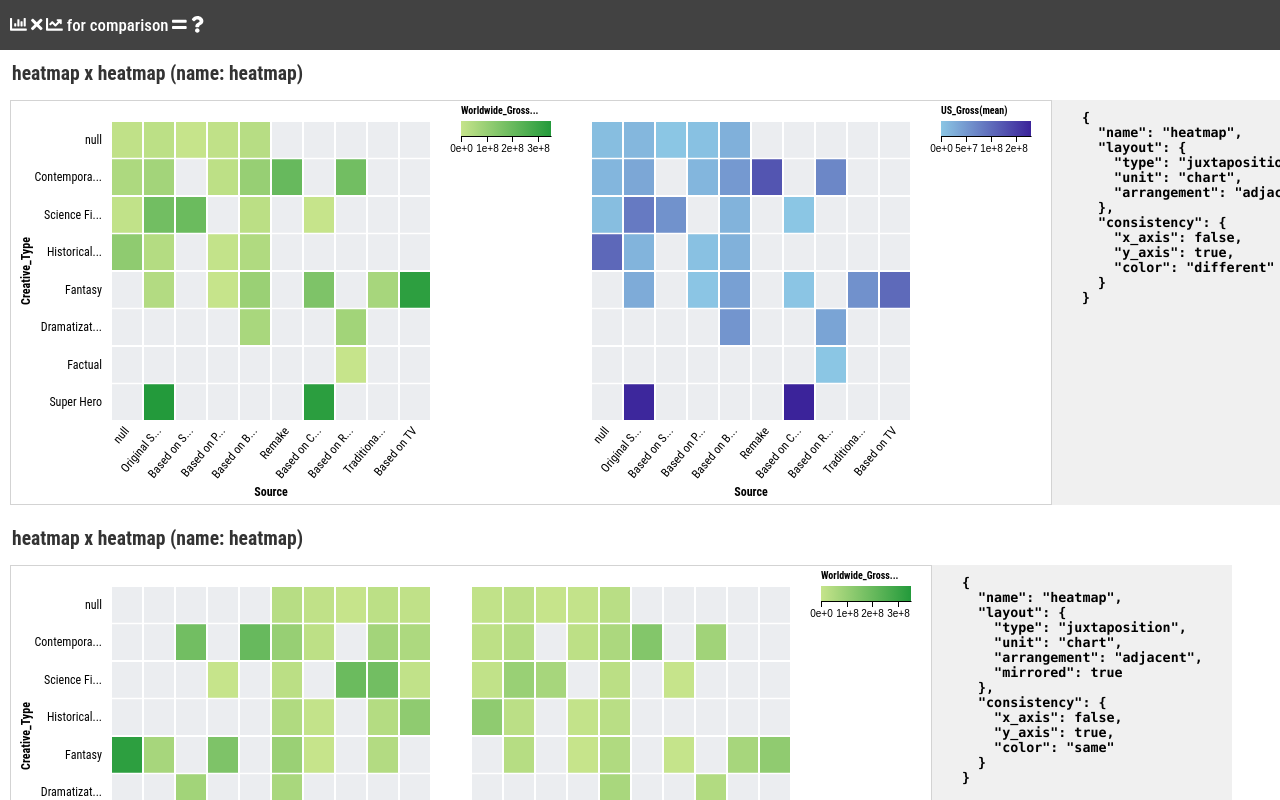
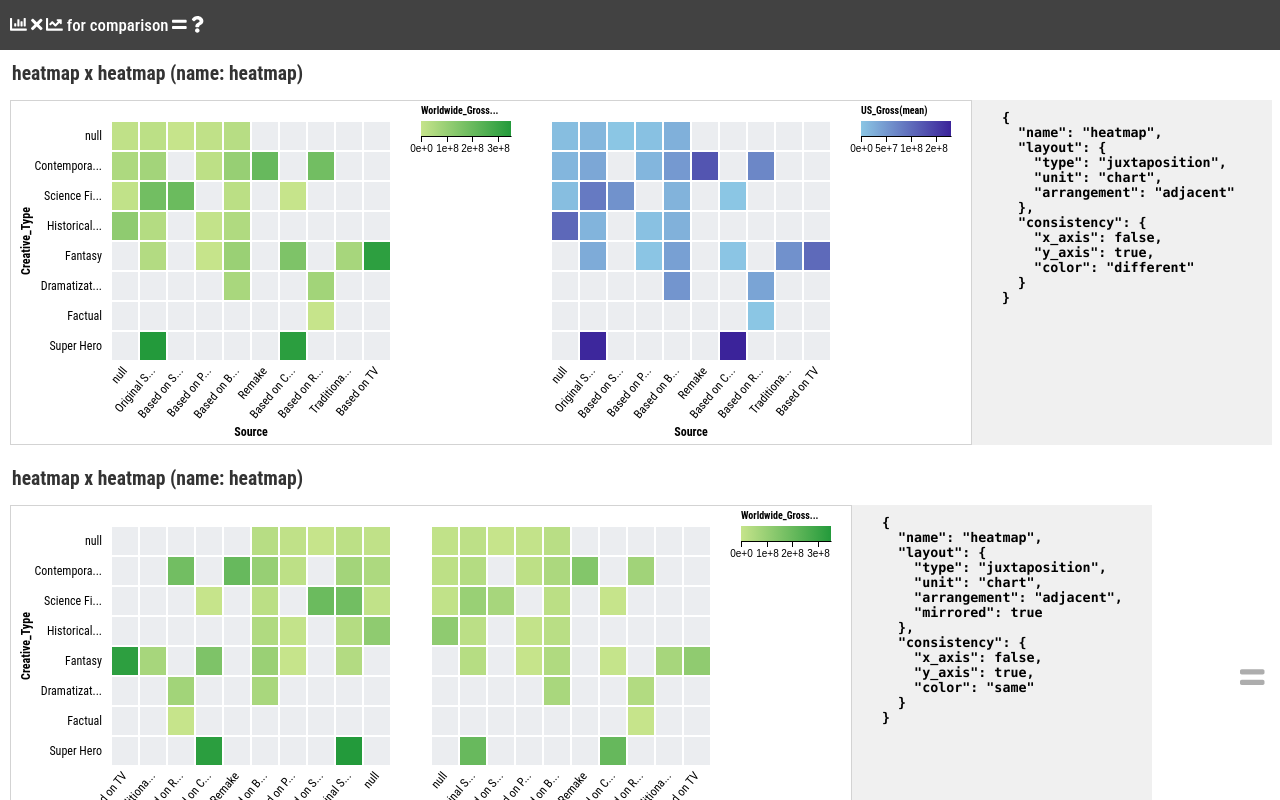
Before and after one commit to sehilyi/comparative-layout-explorer, a React app: page / in a window 1280 px wide. Built offline with nearby package versions, Linux system fonts and the light colour scheme.

Commit message:
Add nesting for all combinations with heatmap

```diff
--- a/src/components/visualizations/chart-styles/index.ts
+++ b/src/components/visualizations/chart-styles/index.ts
@@ -1,4 +1,4 @@
-import {BAR_GAP, CHART_SIZE, getConstantColor} from "../default-design-manager";
+import {BAR_GAP, CHART_SIZE, getConstantColor, NESTING_PADDING} from "../default-design-manager";
 import {SCATTER_POINT_SIZE} from "../scatterplots/default-design";
 import {DEFAULT_HEATMAP_CELL_PADDING} from "../heatmap/default-design";
 
@@ -11,6 +11,7 @@ export interface CommonChartStyle {
   aggregated: boolean   // TODO: do we really need this?
   // layout
   nestDim: 0 | 1 | 2
+  nestingPadding: number
   // chart common
   color: d3.ScaleOrdinal<string, {}> | d3.ScaleLinear<string, string>
   colorKey: string
@@ -67,6 +68,7 @@ export const DEFAULT_CHART_STYLE: CommonChartStyle = {
   aggregated: false,
   //layout
   nestDim: 0,
+  nestingPadding: NESTING_PADDING,
   //
   color: getConstantColor(),
   colorKey: "",
--- a/src/components/visualizations/chart-styles/layout-manager.ts
+++ b/src/components/visualizations/chart-styles/layout-manager.ts
@@ -1,7 +1,7 @@
 import {Spec} from "src/models/simple-vega-spec";
 
 import {Consistency, _CompSpecSolid} from "src/models/comp-spec";
-import {getBarSize, NESTING_PADDING, GAP_BETWEEN_CHARTS, CHART_MARGIN, CHART_MARGIN_NO_AXIS} from "../default-design-manager";
+import {getBarSize, GAP_BETWEEN_CHARTS, CHART_MARGIN, CHART_MARGIN_NO_AXIS} from "../default-design-manager";
 import {ChartStyle} from ".";
 import {getAggregatedDatas, getAggValues} from "../data-handler";
 import d3 = require("d3");
@@ -11,7 +11,6 @@ import {renderAxes} from "../axes";
 import {LEGEND_WIDTH} from "../legends/default-design";
 import {deepValue} from "src/models/comp-spec-manager";
 import {isBarChart, isScatterplot, isHeatmap} from "../constraints";
-import {DEFAULT_INNER_CELL_PADDING} from "../heatmap/default-design";
 
 export type Position = {
   width: number
@@ -59,10 +58,10 @@ export function getLayouts(A: Spec, B: Spec, C: _CompSpecSolid, consistency: Con
           nestedBs = [] as Position[]
           for (let i = 0; i < numOfX; i++) {
             nestedBs.push({
-              left: (bandUnitSize - barWidth) / 2.0 + i * bandUnitSize + NESTING_PADDING,
-              top: qY(aggD.A.values[i]) + NESTING_PADDING,
-              width: barWidth - NESTING_PADDING * 2,
-              height: S.A.height - qY(aggD.A.values[i]) - NESTING_PADDING // no top padding
+              left: (bandUnitSize - barWidth) / 2.0 + i * bandUnitSize + S.B.nestingPadding,
+              top: qY(aggD.A.values[i]) + S.B.nestingPadding,
+              width: barWidth - S.B.nestingPadding * 2,
+              height: S.A.height - qY(aggD.A.values[i]) - S.B.nestingPadding // no top padding
             })
           }
         }
@@ -81,9 +80,9 @@ export function getLayouts(A: Spec, B: Spec, C: _CompSpecSolid, consistency: Con
           for (let i = 0; i < numOfCategories; i++) {
             nestedBs.push({
               left: 0,
-              top: i * bandUnitSize + (bandUnitSize - barSize) / 2.0 + NESTING_PADDING,
-              width: qX(values[i]) - NESTING_PADDING, // no right padding
-              height: barSize - NESTING_PADDING * 2
+              top: i * bandUnitSize + (bandUnitSize - barSize) / 2.0 + S.B.nestingPadding,
+              width: qX(values[i]) - S.B.nestingPadding, // no right padding
+              height: barSize - S.B.nestingPadding * 2
             })
           }
         }
@@ -96,10 +95,10 @@ export function getLayouts(A: Spec, B: Spec, C: _CompSpecSolid, consistency: Con
           nestedBs = [] as Position[]
           for (let i = 0; i < numOfCategories; i++) {
             nestedBs.push({
-              left: (x as d3.ScaleLinear<number, number>)(xValues[i]) - pointSize / 2.0 + NESTING_PADDING,
-              top: (y as d3.ScaleLinear<number, number>)(yValues[i]) - pointSize / 2.0 + NESTING_PADDING,
-              width: pointSize - NESTING_PADDING * 2,
-              height: pointSize - NESTING_PADDING * 2
+              left: (x as d3.ScaleLinear<number, number>)(xValues[i]) - pointSize / 2.0 + S.B.nestingPadding,
+              top: (y as d3.ScaleLinear<number, number>)(yValues[i]) - pointSize / 2.0 + S.B.nestingPadding,
+              width: pointSize - S.B.nestingPadding * 2,
+              height: pointSize - S.B.nestingPadding * 2
             })
           }
         }
@@ -107,15 +106,15 @@ export function getLayouts(A: Spec, B: Spec, C: _CompSpecSolid, consistency: Con
           const numOfXCategories = uniqueValues(A.data.values, A.encoding.x.field).length
           const numOfYCategories = uniqueValues(A.data.values, A.encoding.y.field).length
           const width = S.A.width, height = S.A.height
-          const cellWidth = width / numOfXCategories - S.A.cellPadding * 2 - DEFAULT_INNER_CELL_PADDING * 2
-          const cellHeight = height / numOfYCategories - S.A.cellPadding * 2 - DEFAULT_INNER_CELL_PADDING * 2
+          const cellWidth = width / numOfXCategories - S.A.cellPadding * 2 - S.B.nestingPadding * 2
+          const cellHeight = height / numOfYCategories - S.A.cellPadding * 2 - S.B.nestingPadding * 2
           nestedBs = [] as Position[][]
           for (let i = 0; i < numOfXCategories; i++) {
             let sub: Position[] = []
             for (let j = 0; j < numOfYCategories; j++) {
               sub.push({
-                left: i * (cellWidth + S.A.cellPadding * 2 + DEFAULT_INNER_CELL_PADDING * 2) + S.A.cellPadding + DEFAULT_INNER_CELL_PADDING,
-                top: j * (cellHeight + S.A.cellPadding * 2 + DEFAULT_INNER_CELL_PADDING * 2) + S.A.cellPadding + DEFAULT_INNER_CELL_PADDING,
+                left: i * (cellWidth + S.A.cellPadding * 2 + S.B.nestingPadding * 2) + S.A.cellPadding + S.B.nestingPadding,
+                top: j * (cellHeight + S.A.cellPadding * 2 + S.B.nestingPadding * 2) + S.A.cellPadding + S.B.nestingPadding,
                 width: cellWidth,
                 height: cellHeight
               })
--- a/src/components/visualizations/comp-charts.ts
+++ b/src/components/visualizations/comp-charts.ts
@@ -82,7 +82,7 @@ export function renderCompChartGeneralized(ref: SVGSVGElement, A: Spec, B: Spec,
   }
   /* apply visual properties after rendering charts */
   if (styles.A.onTop) svg.selectAll(".A").raise()
-  if (true) svg.selectAll(".B").raise()
+  if (styles.B.onTop) svg.selectAll(".B").raise()
   svg.select("." + AXIS_ROOT_ID).lower()
   if (C.layout.arrangement === "animated" && C.layout.unit === "chart") {
     animateChart(svg.selectAll(".A"), svg.selectAll(".B"))
--- a/src/components/visualizations/constraints.ts
+++ b/src/components/visualizations/constraints.ts
@@ -29,11 +29,11 @@ export function canRenderCompChart(A: Spec, B: Spec, C: _CompSpecSolid) {
 
   // exceptions
   if ((isScatterplot(A) || isScatterplot(B)) && deepValue(C.layout) === "juxtaposition" && C.layout.unit === "element") can = false
-  if (deepValue(C.layout) === "juxtaposition" && C.layout.unit === "element" &&
+  if (C.layout.type === "juxtaposition" && C.layout.unit === "element" &&
     (A.encoding.x.type !== B.encoding.x.type || A.encoding.y.type !== B.encoding.y.type)) can = false
   // nesting
   // visual elements (e.g., bars or points) of A should be aggregated
-  if (deepValue(C.layout) === "superimposition" && C.layout.unit === "element" && isScatterplot(A) && isUndefined(A.encoding.color)) can = false
+  if (C.layout.type === "superimposition" && C.layout.unit === "element" && isScatterplot(A) && isUndefined(A.encoding.color)) can = false
 
   if (!can) console.log("error: such comparison is not supported.")
   return can
--- a/src/components/visualizations/default-design-manager.ts
+++ b/src/components/visualizations/default-design-manager.ts
@@ -5,7 +5,7 @@ import {ConsistencyType} from "src/models/comp-spec";
 
 export const AXIS_ROOT_ID = "axis-root--"
 // general
-export const CHART_SIZE = {width: 320, height: 300}
+export const CHART_SIZE = {width: 280, height: 240}
 export const CHART_MARGIN = {top: 80, right: 50, bottom: 80, left: 100}
 export const CHART_MARGIN_NO_AXIS = {top: 20, right: 20, bottom: 20, left: 20}
 export const CHART_PADDING = {right: 20}
@@ -13,7 +13,7 @@ export const CHART_TOTAL_SIZE = {
   width: CHART_SIZE.width + CHART_MARGIN.left + CHART_MARGIN.right,
   height: CHART_SIZE.height + CHART_MARGIN.top + CHART_MARGIN.bottom
 }
-export const NESTING_PADDING = 0
+export const NESTING_PADDING = 3
 
 // TOOD: add more pallete
 export const CATEGORICAL_COLORS = [
--- a/src/components/visualizations/scatterplots/default-design.ts
+++ b/src/components/visualizations/scatterplots/default-design.ts
@@ -1,5 +1,5 @@
 export const SCATTER_POINT_SIZE = 3
-export const SCATTER_POINT_SIZE_FOR_NESTING = 25
+export const SCATTER_POINT_SIZE_FOR_NESTING = 40
 export const SCATTER_POINT_OPACITY = 1
 export const SCATTER_POINT_STROKE = "black"
 export const SCATTER_POITN_STROKE_WIDTH = 0
--- a/src/components/visualizations/tests/test-specs.ts
+++ b/src/components/visualizations/tests/test-specs.ts
@@ -27,6 +27,166 @@ export function getExamples() {
 }
 export function getExampleSpec(): {A: Spec, B: Spec, C: CompSpec}[] {
   return [
+    {
+      C: {
+        name: "test",
+        layout: {type: "superimposition", unit: "element"},
+        consistency: {
+          x_axis: false, y_axis: false, color: "unconnected"
+        }
+      },
+      // https://vega.github.io/vega-lite/examples/
+      A: {
+        data: {
+          values: DATASET_MOVIES.rawData
+        },
+        mark: "rect",
+        encoding: {
+          x: {field: "Source", type: "nominal"},
+          y: {field: "Creative_Type", type: "nominal"},
+          color: {field: "Worldwide_Gross", type: "quantitative", aggregate: "mean"}
+        }
+      },
+      B: {
+        data: {
+          values: DATASET_MOVIES.rawData
+        },
+        mark: "point",
+        encoding: {
+          x: {field: "Production_Budget", type: "quantitative", aggregate: "max"},
+          y: {field: "US_Gross", type: "quantitative", aggregate: "max"},
+          color: {field: "MPAA_Rating", type: "nominal"}
+        }
+      },
+    },
+    {
+      C: {
+        name: "test",
+        layout: {type: "superimposition", unit: "element"},
+        consistency: {
+          x_axis: false, y_axis: false, color: "unconnected"
+        }
+      },
+      // https://vega.github.io/vega-lite/examples/
+      A: {
+        data: {
+          values: DATASET_MOVIES.rawData
+        },
+        mark: "bar",
+        encoding: {
+          x: {field: "MPAA_Rating", type: "nominal"},
+          y: {field: "Production_Budget", type: "quantitative", aggregate: "max"},
+          color: {field: "MPAA_Rating", type: "nominal"}
+        }
+      },
+      B: {
+        data: {
+          values: DATASET_MOVIES.rawData
+        },
+        mark: "rect",
+        encoding: {
+          x: {field: "Source", type: "nominal"},
+          y: {field: "Major_Genre", type: "nominal"},
+          color: {field: "Worldwide_Gross", type: "quantitative", aggregate: "mean"}
+        }
+      }
+    },
+    {
+      C: {
+        name: "test",
+        layout: {type: "superimposition", unit: "element"},
+        consistency: {
+          x_axis: false, y_axis: false, color: "unconnected"
+        }
+      },
+      // https://vega.github.io/vega-lite/examples/
+      A: {
+        data: {
+          values: DATASET_MOVIES.rawData
+        },
+        mark: "point",
+        encoding: {
+          x: {field: "Production_Budget", type: "quantitative", aggregate: "max"},
+          y: {field: "US_Gross", type: "quantitative", aggregate: "max"},
+          color: {field: "MPAA_Rating", type: "nominal"}
+        }
+      },
+      B: {
+        data: {
+          values: DATASET_MOVIES.rawData
+        },
+        mark: "rect",
+        encoding: {
+          x: {field: "Source", type: "nominal"},
+          y: {field: "Major_Genre", type: "nominal"},
+          color: {field: "Worldwide_Gross", type: "quantitative", aggregate: "mean"}
+        }
+      }
+    },
+    {
+      C: {
+        name: "test",
+        layout: {type: "superimposition", unit: "element"},
+        consistency: {
+          x_axis: false, y_axis: false, color: "unconnected"
+        }
+      },
+      // https://vega.github.io/vega-lite/examples/
+      A: {
+        data: {
+          values: DATASET_MOVIES.rawData
+        },
+        mark: "rect",
+        encoding: {
+          x: {field: "Source", type: "nominal"},
+          y: {field: "Creative_Type", type: "nominal"},
+          color: {field: "Worldwide_Gross", type: "quantitative", aggregate: "mean"}
+        }
+      },
+      B: {
+        data: {
+          values: DATASET_MOVIES.rawData
+        },
+        mark: "bar",
+        encoding: {
+          x: {field: "MPAA_Rating", type: "nominal"},
+          y: {field: "Production_Budget", type: "quantitative", aggregate: "max"},
+          color: {field: "MPAA_Rating", type: "nominal"}
+        }
+      },
+    },
+    {
+      C: {
+        name: "test",
+        layout: {type: "superimposition", unit: "element"},
+        consistency: {
+          x_axis: false, y_axis: false, color: "unconnected"
+        }
+      },
+      // https://vega.github.io/vega-lite/examples/
+      A: {
+        data: {
+          values: DATASET_MOVIES.rawData
+        },
+        mark: "rect",
+        encoding: {
+          x: {field: "Source", type: "nominal"},
+          y: {field: "Creative_Type", type: "nominal"},
+          color: {field: "Worldwide_Gross", type: "quantitative", aggregate: "mean"}
+        }
+      },
+      B: {
+        data: {
+          values: DATASET_MOVIES.rawData
+        },
+        mark: "point",
+        encoding: {
+          x: {field: "Production_Budget", type: "quantitative"},
+          y: {field: "US_Gross", type: "quantitative"},
+          color: {field: "MPAA_Rating", type: "nominal"}
+        }
+      },
+    },
     {
       C: {
         name: "heatmap",
@@ -61,7 +221,6 @@ export function getExampleSpec(): {A: Spec, B: Spec, C: CompSpec}[] {
     },
     {
       C: {
-        name: "test",
         layout: {type: "superimposition", unit: "element"},
         consistency: {
           x_axis: false, y_axis: false, color: "unconnected"
@@ -249,7 +408,6 @@ export function getExampleSpec(): {A: Spec, B: Spec, C: CompSpec}[] {
     },
     {
       C: {
-        name: "ele",
         layout: {type: "juxtaposition", unit: "element", arrangement: "adjacent"},
         consistency: {
           x_axis: true, y_axis: true, color: "different"
```
Also changed, not shown: src/components/visualizations/chart-styles/style-manager.ts (+6 -3 lines), src/components/visualizations/data-handler/domain-manager.ts (+20 -2 lines).
